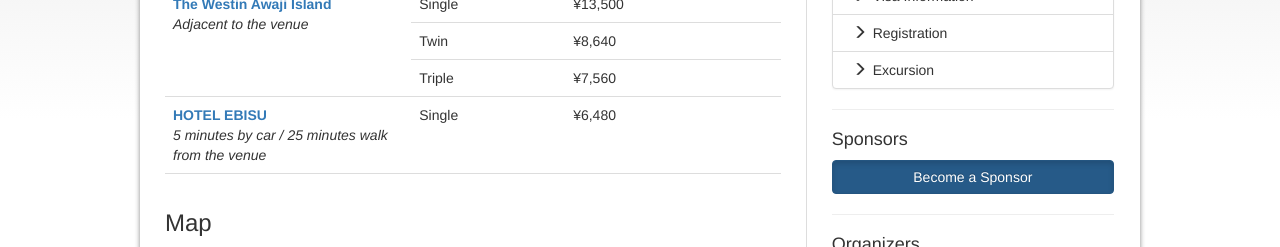
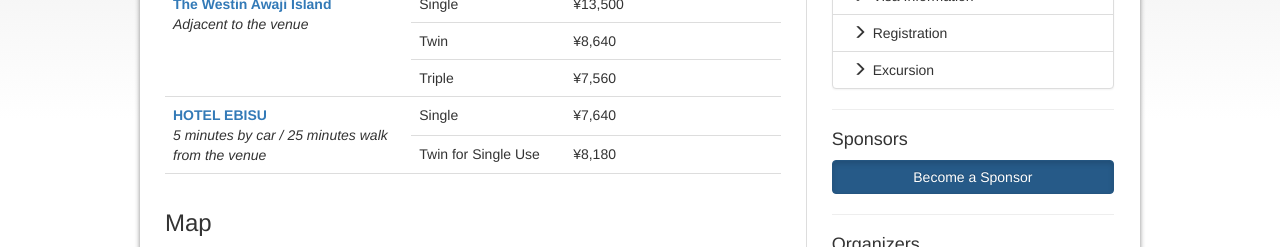
Before and after one commit to IJCKGconference/JIST2018, a Jekyll site: the page built from pages/attending/accommodations.html, in a window 1280 px wide. Shown: the part 599-846 px from the top of the page. Built offline with Jekyll 4.4.1, drawn with Linux system fonts in a browser that asks for light colours; comment, search, counter and statistics services are not loaded; grey boxes are pictures that could not be loaded.

Commit message:
update accommodations.html

```diff
--- a/pages/attending/accommodations.html
+++ b/pages/attending/accommodations.html
@@ -26,13 +26,13 @@
     <td rowspan="3">
       <a target="_blank" href="http://www.westin-awaji.com/en/">
         <strong>The Westin Awaji Island</strong>
-      </a><br/>
+      </a><br />
       <i>Adjacent to the venue</i>
     </td>
     <td>Single</td>
     <td>¥13,500</td>
   </tr>
-   <tr>
+  <tr>
     <td>Twin</td>
     <td>¥8,640</td>
   </tr>
@@ -44,17 +44,24 @@
   <!-- ---------- -->
 
   <tr>
-    <td>
+    <td rowspan="2">
       <a target="_blank" href="http://www.mjnet.ne.jp/hotelebisu/">
         <strong>HOTEL EBISU</strong>
-      </a><br/>
+      </a><br />
       <i>5 minutes by car / 25 minutes walk from the venue</i>
     </td>
     <td>Single</td>
-    <td>¥6,480</td>
+    <td>¥7,640</td>
   </tr>
-  <tr><td></td><td></td><td></td></tr>
-
+  <tr>
+    <td>Twin for Single Use</td>
+    <td>¥8,180</td>
+  </tr>
+  <tr>
+    <td></td>
+    <td></td>
+    <td></td>
+  </tr>
 </table>
 
 <h3>Map</h3>
```
Also changed, not shown: 2 other files.
